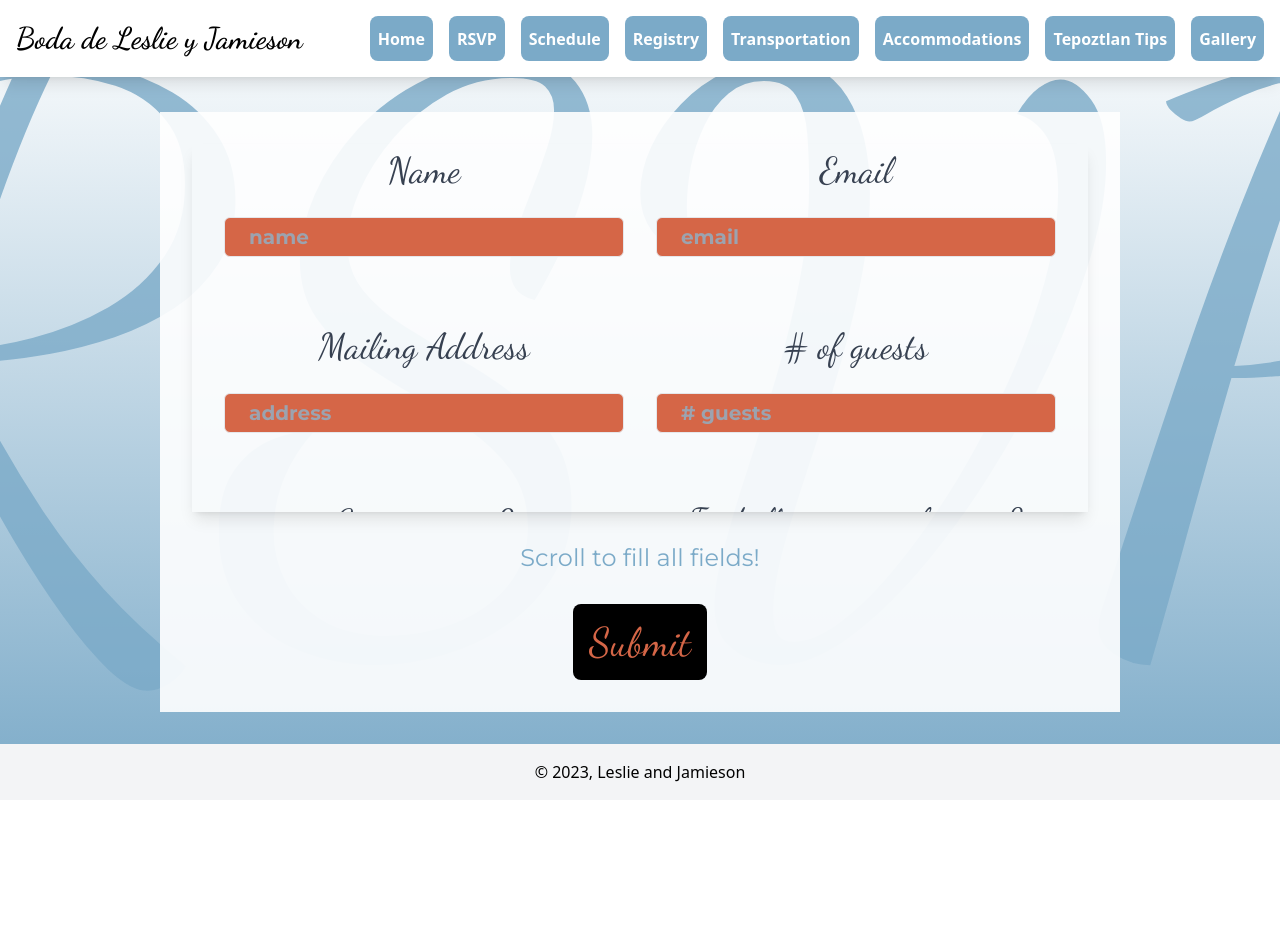
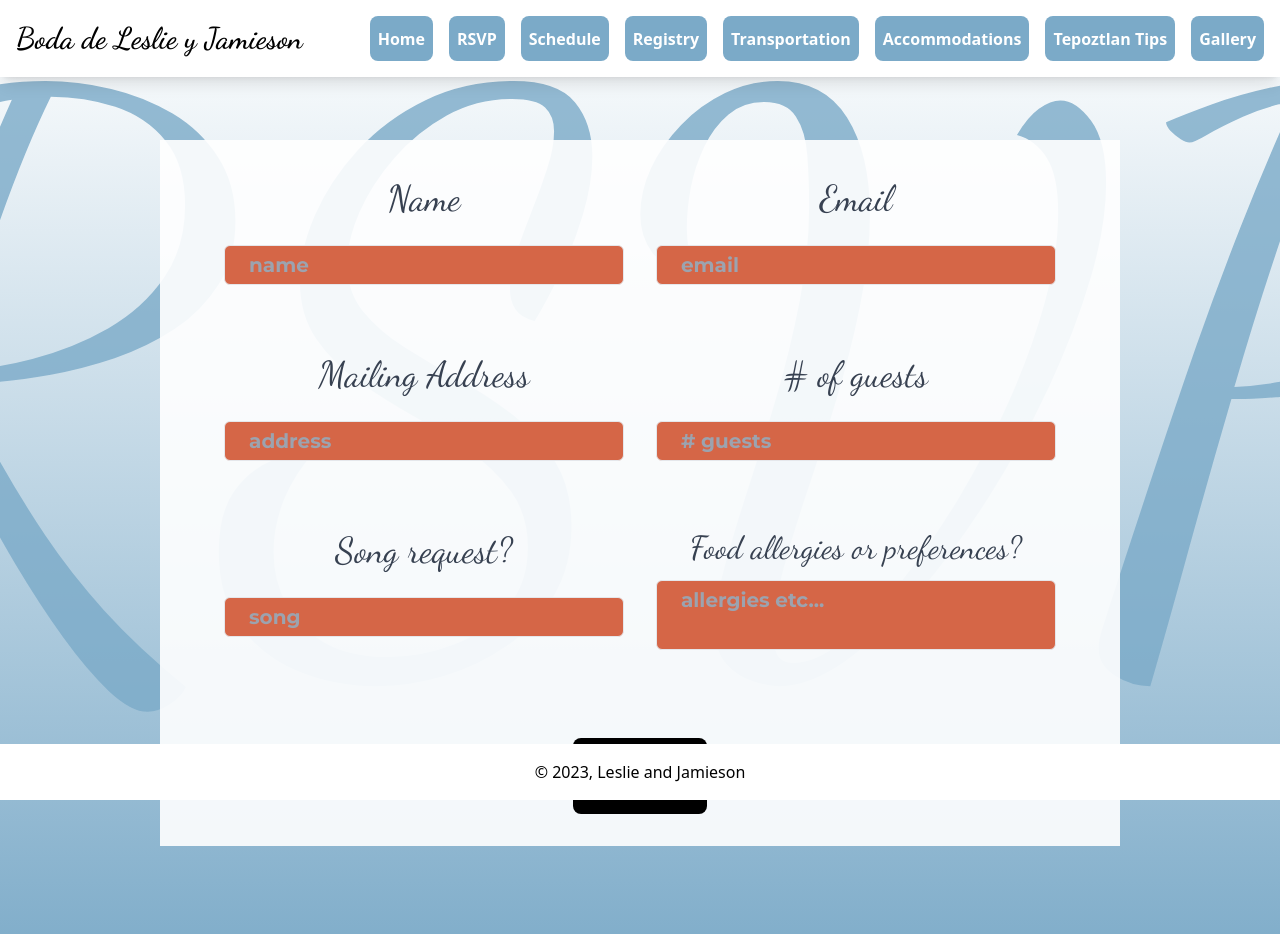
Before and after one commit to jamiesonreinhard/tailored-food-2.0, a Next.js app: page /rsvp in a window 1280 px wide. Shown: the top 934 px of the page. Before the commit the page ends 800 px from the top, so only its background shows below. Built offline with nearby package versions, Linux system fonts and the light colour scheme.

Commit message:
make rsvp form more intuitive

```diff
--- a/src/components/footer.js
+++ b/src/components/footer.js
@@ -2,7 +2,7 @@ import React from "react";
 
 const Footer = () => {
     return (
-        <footer className="bg-gray-100 py-4 text-center fixed bottom-0 left-0 w-full">
+        <footer className="bg-white py-4 text-center fixed bottom-0 left-0 w-full z-[100]">
             © {new Date().getFullYear()}, Leslie and Jamieson
         </footer>
     )
--- a/src/pages/rsvp.js
+++ b/src/pages/rsvp.js
@@ -72,18 +72,18 @@ const Rsvp = () => {
   };
 
   return (
-    <div className="max-w-screen overflow-hidden">
+    <div className="max-w-screen overflow-x-hidden overflow-y-auto pb-[140px] min-h-screen">
       <Layout>
         <h1
           className="absolute top-[45%] -translate-x-[50%] -translate-y-[50%] left-[50%]
-        text-[750px] cursive text-[#7baac8]/[0.8] mb-0 pb-0 leading-none overflow-hidden"
+        text-[750px] cursive text-[#7baac8]/[0.8] mb-0 pb-0 leading-none overflow-hidden z-[-1]"
         >
           RSVP
         </h1>
         <form
           onSubmit={handleSubmit}
-          className={`absolute top-[100px] sm:top-[50%] left-[50%] -translate-x-[50%] sm:-translate-y-[48%] w-[90%] sm:max-w-[75%]
-          bg-white/[0.9] bg-white/[0.9] p-[24px] lg:p-[32px] flex flex-col items-center max-h-[60%] sm:max-h-[75%]
+          className={`mt-[140px] mx-auto w-[90%] sm:max-w-[75%]
+          bg-white/[0.9] p-[24px] lg:p-[32px] flex flex-col items-center
           sm:gap-[28px] cursive text-[#7baac8] text-center text-[36px] z-[20]`}
         >
           {loading ? (
@@ -99,7 +99,7 @@ const Rsvp = () => {
                 </div>
               ) : (
                 <>
-                  <div className="max-h-[450px] overflow-y-scroll w-full px-[20px] flex gap-[18px] sm:gap-[32px] shadow-lg pb-4 flex-wrap items-start justify-center">
+                  <div className="w-full px-[20px] flex gap-[18px] sm:gap-[32px] pb-4 flex-wrap items-start justify-center">
                     <div className="mb-2 w-[400px] pb-[20px]">
                       <label
                         htmlFor="name"
@@ -237,7 +237,6 @@ const Rsvp = () => {
                       />
                     </div>
                   </div>
-                  <h5 className="input-font text-[18px] sm:text-[24px]">Scroll to fill all fields!</h5>
                   <input
                     type="submit"
                     className="cursor-pointer text-[40px] bg-black rounded-[8px] px-[16px] py-[8px] text-[#d56647]"
```
